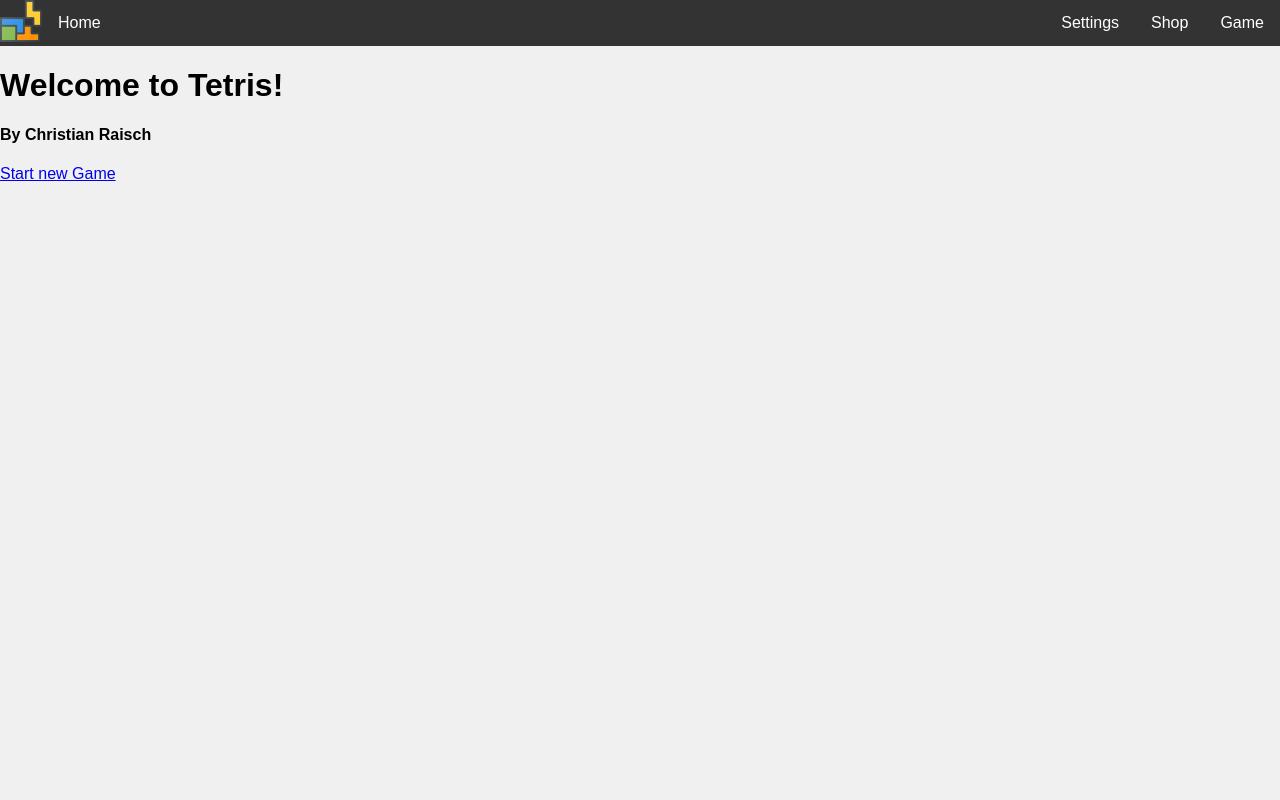
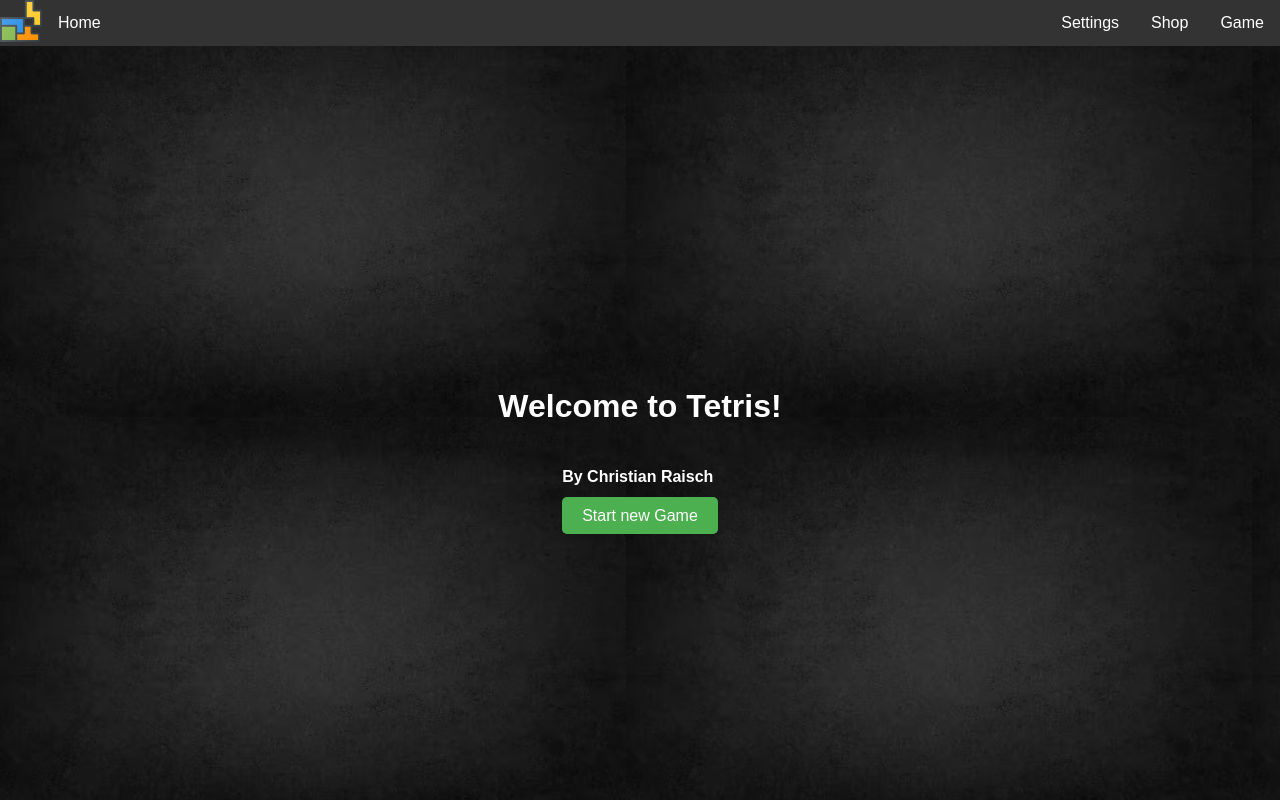
Before and after one commit to Cirrous/tetris-frontend, a Vue app: page / in a window 1280 px wide. Built offline with nearby package versions, Linux system fonts and the light colour scheme.

Commit message:
Style changes and webpage can no longer scroll

```diff
--- a/index.html
+++ b/index.html
@@ -7,7 +7,9 @@
     <title>Tetris</title>
   </head>
   <body>
+  <div class="wrapper">
     <div id="app"></div>
     <script type="module" src="/src/main.ts"></script>
+  </div>
   </body>
 </html>
--- a/src/assets/main.css
+++ b/src/assets/main.css
@@ -3,8 +3,10 @@
 }
 
 body {
-    background-color: #f0f0f0;
+    background-image: url("/src/assets/background.png");
     font-family: Arial, sans-serif;
     margin: 0;
     padding: 0;
 }
+body, html {height:100%;}
+div.wrapper {height:100%; overflow:hidden;}
--- a/src/components/Game.vue
+++ b/src/components/Game.vue
@@ -68,7 +68,7 @@
       [1, 2, displayWidth + 2, displayWidth * 2 + 2],
       [displayWidth, displayWidth * 2, displayWidth * 2 + 1, displayWidth * 2 + 2]
     ]
-
+    //IST DER GLEICHE WIE Z TETROMINO
     const sTetromino = [
       [1, 2, displayWidth, displayWidth + 1],
       [0, displayWidth, displayWidth + 1, displayWidth * 2 + 1],
@@ -582,7 +582,9 @@
   height: 660px;
   display: flex;
   flex-wrap: wrap;
-  background-color: rgba(0, 208, 255, 0.141);
+  background-image:
+    linear-gradient(rgba(255, 255, 255, 0.15), rgba(255, 255, 255, 0.15)),
+    url("/src/assets/background.png");
 
 }
 
@@ -599,7 +601,9 @@
   height: 132px;
   display: flex;
   flex-wrap: wrap;
-  background-color: rgba(0, 208, 255, 0.141);
+  background-image:
+    linear-gradient(rgba(255, 255, 255, 0.15), rgba(255, 255, 255, 0.15)),
+    url("/src/assets/background.png");
 }
 
 .next-Tetromino-Grid div{
@@ -628,21 +632,21 @@
 #highscore {
   font-family: Arial, sans-serif;
   font-size: 25px;
-  color: black;
+  color: white;
   text-shadow: 2px 2px 4px rgba(0, 0, 0, 0.5);
 }
 
 #score {
   font-family: Arial, sans-serif;
   font-size: 25px;
-  color: black;
+  color: white;
   text-shadow: 2px 2px 4px rgba(0, 0, 0, 0.5);
 }
 
 #level {
   font-family: Arial, sans-serif;
   font-size: 25px;
-  color: black;
+  color: white;
   text-shadow: 2px 2px 4px rgba(0, 0, 0, 0.5);
 
 }
--- a/src/components/TheWelcome.vue
+++ b/src/components/TheWelcome.vue
@@ -4,7 +4,40 @@
 </script>
 
 <template>
+  <div class='welcome'>
  <h1>Welcome to Tetris!</h1>
-  <h4>By Christian Raisch</h4>
-  <RouterLink to="/game">Start new Game</RouterLink>
+    <div>
+  <h4>By Christian Raisch</h4><RouterLink to="/game" id='game-button'>Start new Game</RouterLink>
+  </div>
+  </div>
+
 </template>
+
+<style>
+.welcome {
+  color: white;
+  display: flex;
+  flex-direction: column;
+  align-items: center;
+  justify-content: center;
+  height: 100vh;
+}
+
+
+
+#game-button {
+  background-color: #4caf50;
+  color: white;
+  padding: 10px 20px;
+  font-size: 16px;
+  border: none;
+  border-radius: 5px;
+  cursor: pointer;
+  outline: none;
+  text-decoration: none;
+}
+
+#game-button:hover {
+  background-color: #45a049;
+}
+</style>
```
Also changed, not shown: src/assets/background.png (added).
